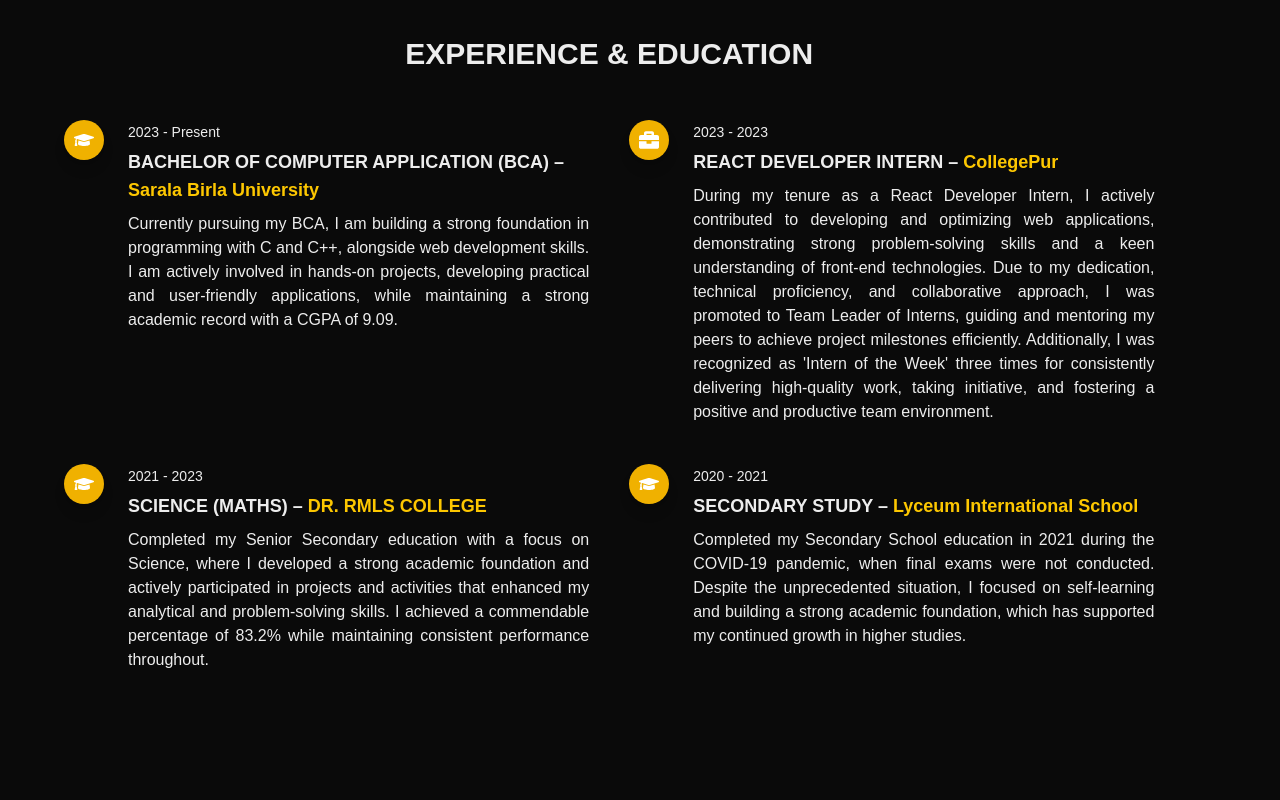
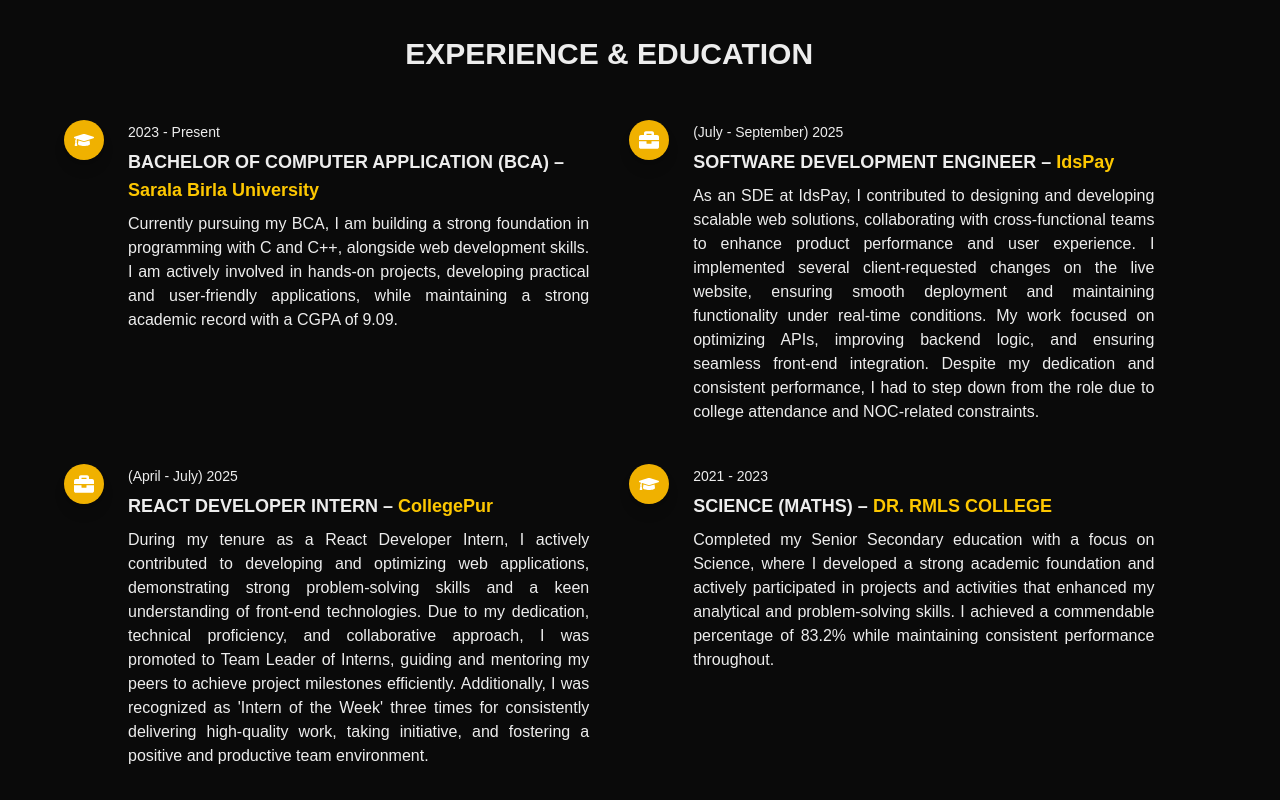
Before and after one commit to RohitKumar495-hub/new-portfolio, a Next.js app: page /about in a window 1280 px wide. Shown: the part 1100-1900 px from the top of the page. Built offline with nearby package versions, Linux system fonts and the light colour scheme.

Commit message:
Details Updated

```diff
--- a/src/app/portfolio/page.tsx
+++ b/src/app/portfolio/page.tsx
@@ -13,7 +13,7 @@ const projects = [
     link: "https://daily-drop-full-stack-by11.vercel.app/",
     description:
       "An e-commerce web app for daily essentials with user authentication, cart, and payments.",
-    tech: ["React.js", "TailwindCSS", "MongoDB", "Node.js", "Stripe"],
+    tech: ["React.js", "TailwindCSS", "Redux", "Express", "MongoDB", "Node.js", "Stripe"],
   },
   {
     id: 2,
@@ -43,17 +43,17 @@ const projects = [
     link: "https://halwiz.com",
     description:
       "A freelancing platform connecting clients and freelancers with secure payments.",
-    tech: ["Next.js", "Express", "MongoDB", "Stripe"],
+    tech: ["Next.js", "Tailwind CSS", "Redux", "Express", "MongoDB", "Node.js", "Stripe"],
   },
   {
     id: 5,
     title: "Soss",
     category: "Website",
-    image: "/dailydrop.png",
-    link: "https://soss.com",
+    image: "/soss.png",
+    link: "https://soss-rust.vercel.app/user/home",
     description:
       "A one-stop solution for college students with mentorship, reviews, and resources.",
-    tech: ["Next.js", "TailwindCSS", "Firebase"],
+    tech: ["Next.js", "TailwindCSS", "Node.js", "Express", "Message Central", "Redux", "Firebase"],
   },
 ];
 
--- a/src/components/Timeline.tsx
+++ b/src/components/Timeline.tsx
@@ -10,8 +10,16 @@ const timelineData = [
       "Currently pursuing my BCA, I am building a strong foundation in programming with C and C++, alongside web development skills. I am actively involved in hands-on projects, developing practical and user-friendly applications, while maintaining a strong academic record with a CGPA of 9.09.",
     icon: <FaGraduationCap className="w-5 h-5 text-white" />,
   },
+      {
+    year: "(July - September) 2025",
+    title: "SOFTWARE DEVELOPMENT ENGINEER",
+    company: "IdsPay",
+    description:
+      "As an SDE at IdsPay, I contributed to designing and developing scalable web solutions, collaborating with cross-functional teams to enhance product performance and user experience. I implemented several client-requested changes on the live website, ensuring smooth deployment and maintaining functionality under real-time conditions. My work focused on optimizing APIs, improving backend logic, and ensuring seamless front-end integration. Despite my dedication and consistent performance, I had to step down from the role due to college attendance and NOC-related constraints.",
+    icon: <FaBriefcase className="w-5 h-5 text-white" />,
+  },
     {
-    year: "2023 - 2023",
+    year: "(April - July) 2025",
     title: "REACT DEVELOPER INTERN",
     company: "CollegePur",
     description:
```
Also changed, not shown: public/soss.png (added), 1 other file (tests, documents, lock files or other folders).
